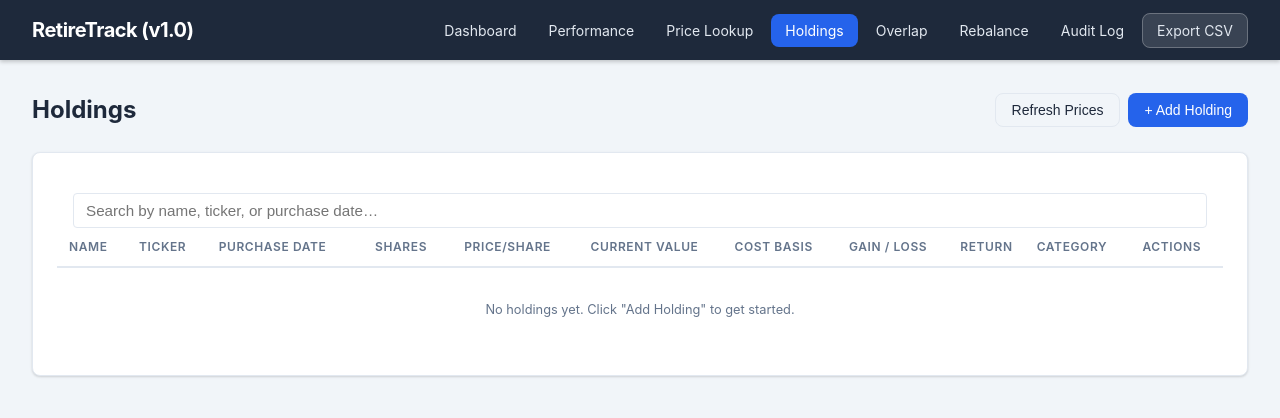
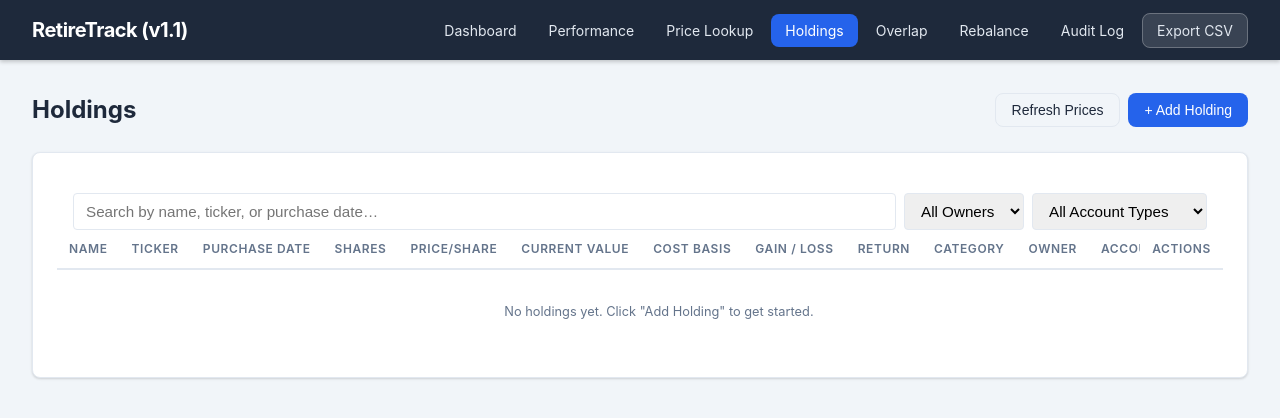
Before and after one commit to whs3/retirement-portfolio, a Flask app: page /holdings in a window 1280 px wide. Shown: the top 418 px of the page. Run offline with Flask 3, Linux system fonts and the light colour scheme; data that the repository does not hold is empty; some libraries are stand-ins or nearby versions.

Commit message:
Add Owner/Account Type fields, fix price fetching, holdings summary totals (v1.1)
- New owner and account_type columns on holdings (DB migration in init_db)
- Holdings form, table, and CSV export include owner and account type
- Holdings page: Owner and Account Type filter dropdowns; search summary now shows a totals row
- Dashboard: replaced Asset Allocation doughnut with By Owner + By Account Type doughnut charts
- Portfolio summary API returns owner_allocation and account_type_allocation breakdowns
- Rebalance: filter zero-target categories from chart and recommendations table
- Price fetching: use info.regularMarketPrice over fast_info.last_price to avoid stale NAV values
- Performance: filter out zero-share tickers to prevent NaN in portfolio series
- Bump version to v1.1

Co-Authored-By: Claude Sonnet 4.6 <noreply@anthropic.com>

```diff
--- a/app.py
+++ b/app.py
@@ -279,6 +279,16 @@ def init_db():
         conn.commit()
     except sqlite3.OperationalError:
         pass  # column already exists
+    try:
+        conn.execute("ALTER TABLE holdings ADD COLUMN owner TEXT NOT NULL DEFAULT ''")
+        conn.commit()
+    except sqlite3.OperationalError:
+        pass
+    try:
+        conn.execute("ALTER TABLE holdings ADD COLUMN account_type TEXT NOT NULL DEFAULT ''")
+        conn.commit()
+    except sqlite3.OperationalError:
+        pass
     # Migrate target_allocations: rename asset_type → category if needed
     cols = [row[1] for row in conn.execute("PRAGMA table_info(target_allocations)")]
     if "asset_type" in cols and "category" not in cols:
@@ -414,14 +424,16 @@ def add_holding():
     db = get_db()
     cur = db.execute(
         """INSERT INTO holdings
-               (name, ticker, asset_type, category, shares, cost_basis, current_value,
-                purchase_date, notes, created_at, updated_at)
-           VALUES (?, ?, ?, ?, ?, ?, ?, ?, ?, ?, ?)""",
+               (name, ticker, asset_type, category, owner, account_type, shares,
+                cost_basis, current_value, purchase_date, notes, created_at, updated_at)
+           VALUES (?, ?, ?, ?, ?, ?, ?, ?, ?, ?, ?, ?, ?)""",
         (
             data["name"].strip(),
             (data.get("ticker") or "").strip().upper(),
             data["asset_type"],
             (data.get("category") or "").strip(),
+            (data.get("owner") or "").strip(),
+            (data.get("account_type") or "").strip(),
             shares,
             cost_basis,
             current_val,
@@ -469,14 +481,16 @@ def update_holding(hid):
     now = datetime.utcnow().isoformat()
     db.execute(
         """UPDATE holdings
-           SET name=?, ticker=?, asset_type=?, category=?, shares=?, cost_basis=?,
-               current_value=?, purchase_date=?, notes=?, updated_at=?
+           SET name=?, ticker=?, asset_type=?, category=?, owner=?, account_type=?,
+               shares=?, cost_basis=?, current_value=?, purchase_date=?, notes=?, updated_at=?
            WHERE id=?""",
         (
             (data.get("name") or row["name"]).strip(),
             ticker,
             data.get("asset_type") or row["asset_type"],
             (data.get("category") if data.get("category") is not None else row["category"]).strip(),
+            (data.get("owner") if data.get("owner") is not None else (row["owner"] or "")).strip(),
+            (data.get("account_type") if data.get("account_type") is not None else (row["account_type"] or "")).strip(),
             new_shares,
             new_cost,
             new_value,
@@ -562,6 +576,25 @@ def portfolio_summary():
         for cat, val in sorted(by_category.items())
     ]
 
+    by_owner: dict[str, float] = {}
+    by_account_type: dict[str, float] = {}
+    for h in holdings:
+        owner = (h["owner"] or "Unassigned") if "owner" in h.keys() else "Unassigned"
+        acct  = (h["account_type"] or "Unassigned") if "account_type" in h.keys() else "Unassigned"
+        by_owner.setdefault(owner, 0)
+        by_owner[owner] += h["current_value"]
+        by_account_type.setdefault(acct, 0)
+        by_account_type[acct] += h["current_value"]
+
+    owner_allocation = [
+        {"owner": o, "value": v, "percentage": (v / total_value * 100) if total_value else 0}
+        for o, v in sorted(by_owner.items())
+    ]
+    account_type_allocation = [
+        {"account_type": a, "value": v, "percentage": (v / total_value * 100) if total_value else 0}
+        for a, v in sorted(by_account_type.items())
+    ]
+
     return jsonify(
         {
             "total_value": total_value,
@@ -571,6 +604,8 @@ def portfolio_summary():
             "count": len(holdings),
             "allocation": allocation,
             "category_allocation": category_allocation,
+            "owner_allocation": owner_allocation,
+            "account_type_allocation": account_type_allocation,
         }
     )
 
@@ -667,11 +702,11 @@ def get_price(ticker):
     if not _VALID_TICKER.match(symbol):
         return jsonify({"error": "Invalid ticker format"}), 400
     try:
-        t = yf.Ticker(symbol)
-        price = t.fast_info.last_price
+        t    = yf.Ticker(symbol)
+        info = t.info
+        price = info.get("regularMarketPrice") or t.fast_info.last_price
         if price is None:
             return jsonify({"error": "Price unavailable"}), 404
-        info     = t.info
         name     = info.get("longName") or info.get("shortName")
         category = info.get("category") or info.get("sector") or ""
         return jsonify({"ticker": symbol, "price": price, "name": name, "category": category})
@@ -700,12 +735,12 @@ def refresh_prices():
             updated.append(h["ticker"])
             continue
         try:
-            t     = yf.Ticker(h["ticker"])
-            price = t.fast_info.last_price
+            t        = yf.Ticker(h["ticker"])
+            info     = t.info
+            price    = info.get("regularMarketPrice") or t.fast_info.last_price
             if price is None:
                 skipped.append(h["ticker"])
                 continue
-            info     = t.info
             category = info.get("category") or info.get("sector") or h["category"]
             new_value = round(h["shares"] * price, 2)
             db.execute(
@@ -1118,6 +1153,10 @@ def get_performance():
             continue
         shares_by_ticker[ticker] = shares_by_ticker.get(ticker, 0.0) + h["shares"]
 
+    # Drop tickers whose net shares are zero — they contribute nothing and
+    # produce NaN values (NaN * 0 = NaN in pandas) that break JSON serialization.
+    shares_by_ticker = {t: s for t, s in shares_by_ticker.items() if s != 0}
+
     end_dt   = datetime.now()
     start_dt = end_dt - timedelta(days=375)   # a little extra so we can trim to 365
 
@@ -1150,7 +1189,7 @@ def get_performance():
     untracked   = []
     for ticker, shares in shares_by_ticker.items():
         if ticker in close.columns and not close[ticker].isna().all():
-            portfolio = portfolio + close[ticker].ffill() * shares
+            portfolio = portfolio + close[ticker].ffill().fillna(0) * shares
         else:
             untracked.append(ticker)
             constant_value += shares_by_ticker[ticker]   # treat as constant
@@ -1183,7 +1222,7 @@ def get_performance():
     for ticker, shares in shares_by_ticker.items():
         if ticker not in close.columns:
             continue
-        series = (close[ticker].ffill() * shares).reindex(portfolio.index).ffill()
+        series = (close[ticker].ffill() * shares).reindex(portfolio.index).ffill().fillna(0)
         h_values = [round(float(v), 2) for v in series.values]
         holdings_series.append({
             "ticker": ticker,
@@ -1446,7 +1485,7 @@ def export_csv():
     writer = csv.writer(output)
     writer.writerow(
         [
-            "Name", "Ticker", "Asset Type", "Shares",
+            "Name", "Ticker", "Asset Type", "Owner", "Account Type", "Shares",
             "Cost Basis ($)", "Current Value ($)",
             "Gain/Loss ($)", "Gain/Loss (%)",
             "Purchase Date", "Notes",
@@ -1460,6 +1499,8 @@ def export_csv():
                 h["name"],
                 h["ticker"],
                 h["asset_type"].replace("_", " ").title(),
+                h["owner"] or "",
+                h["account_type"] or "",
                 h["shares"],
                 f"{h['cost_basis']:.2f}",
                 f"{h['current_value']:.2f}",
--- a/static/js/holdings.js
+++ b/static/js/holdings.js
@@ -41,10 +41,12 @@ function sortHoldings(col) {
 
 function renderTable() {
   const tbody = document.getElementById('holdingsBody');
-  const query = (document.getElementById('holdingsSearch')?.value ?? '').trim().toLowerCase();
+  const query           = (document.getElementById('holdingsSearch')?.value ?? '').trim().toLowerCase();
+  const ownerFilter     = document.getElementById('ownerFilter')?.value ?? '';
+  const accountFilter   = document.getElementById('accountTypeFilter')?.value ?? '';
 
   if (!holdings.length) {
-    tbody.innerHTML = `<tr><td colspan="11" class="text-center text-muted" style="padding:2rem">
+    tbody.innerHTML = `<tr><td colspan="13" class="text-center text-muted" style="padding:2rem">
       No holdings yet. Click "Add Holding" to get started.</td></tr>`;
     return;
   }
@@ -64,11 +66,13 @@ function renderTable() {
     return (av - bv) * sortDir;
   });
 
-  const filtered = query
+  const filtered = (query || ownerFilter || accountFilter)
     ? rows.filter(h =>
-        (h.name          ?? '').toLowerCase().includes(query) ||
-        (h.ticker        ?? '').toLowerCase().includes(query) ||
-        (h.purchase_date ?? '').toLowerCase().includes(query)
+        (!query || (h.name ?? '').toLowerCase().includes(query) ||
+                   (h.ticker ?? '').toLowerCase().includes(query) ||
+                   (h.purchase_date ?? '').toLowerCase().includes(query)) &&
+        (!ownerFilter   || h.owner === ownerFilter) &&
+        (!accountFilter || h.account_type === accountFilter)
       )
     : rows;
 
@@ -77,8 +81,50 @@ function renderTable() {
     el.textContent = el.dataset.col === sortCol ? (sortDir === 1 ? ' ↑' : ' ↓') : '';
   });
 
+  const summaryEl = document.getElementById('searchSummary');
+  if ((query || ownerFilter || accountFilter) && filtered.length) {
+    const byTicker = {};
+    for (const h of filtered) {
+      const t = h.ticker || '—';
+      if (!byTicker[t]) byTicker[t] = { shares: 0, current_value: 0 };
+      byTicker[t].shares        += h.shares;
+      byTicker[t].current_value += h.current_value;
+    }
+    const entries = Object.entries(byTicker).sort(([a], [b]) => a.localeCompare(b));
+    const totalShares = entries.reduce((sum, [, s]) => sum + s.shares, 0);
+    const totalValue  = entries.reduce((sum, [, s]) => sum + s.current_value, 0);
+    const summaryRows = entries.map(([ticker, s]) => {
+        const sharesStr = s.shares !== 0 ? parseFloat(s.shares.toFixed(6)).toString() : '—';
+        return `<tr>
+          <td style="padding:0.2rem 1.5rem 0.2rem 0"><strong>${esc(ticker)}</strong></td>
+          <td style="padding:0.2rem 1.5rem 0.2rem 0;text-align:right">${sharesStr}</td>
+          <td style="padding:0.2rem 0;text-align:right">${fmt(s.current_value)}</td>
+        </tr>`;
+      }).join('');
+    const totalSharesStr = totalShares !== 0 ? parseFloat(totalShares.toFixed(6)).toString() : '—';
+    const totalRow = `<tr style="border-top:2px solid var(--border,#dee2e6)">
+      <td style="padding:0.3rem 1.5rem 0.2rem 0"><strong>Total</strong></td>
+      <td style="padding:0.3rem 1.5rem 0.2rem 0;text-align:right"><strong>${totalSharesStr}</strong></td>
+      <td style="padding:0.3rem 0;text-align:right"><strong>${fmt(totalValue)}</strong></td>
+    </tr>`;
+    summaryEl.innerHTML = `
+      <div style="font-size:0.8rem;color:var(--text-muted,#6c757d);margin-bottom:0.35rem;text-transform:uppercase;letter-spacing:0.05em">Search summary by ticker</div>
+      <table style="border-collapse:collapse;font-size:0.9rem">
+        <thead><tr>
+          <th style="text-align:left;padding:0.2rem 1.5rem 0.2rem 0;border-bottom:1px solid var(--border,#dee2e6)">Ticker</th>
+          <th style="text-align:right;padding:0.2rem 1.5rem 0.2rem 0;border-bottom:1px solid var(--border,#dee2e6)">Total Shares</th>
+          <th style="text-align:right;padding:0.2rem 0;border-bottom:1px solid var(--border,#dee2e6)">Total Current Value</th>
+        </tr></thead>
+        <tbody>${summaryRows}${totalRow}</tbody>
+      </table>`;
+    summaryEl.style.display = 'block';
+  } else {
+    summaryEl.style.display = 'none';
+    summaryEl.innerHTML = '';
+  }
+
   if (!filtered.length) {
-    tbody.innerHTML = `<tr><td colspan="11" class="text-center text-muted" style="padding:2rem">
+    tbody.innerHTML = `<tr><td colspan="13" class="text-center text-muted" style="padding:2rem">
       No holdings match your search.</td></tr>`;
     return;
   }
@@ -98,6 +144,8 @@ function renderTable() {
       <td class="text-right ${cls}">${fmt(h.gain)}</td>
       <td class="text-right ${cls}">${(h.gain >= 0 ? '+' : '')}${h.gainPct.toFixed(2)}%</td>
       <td>${esc(h.category) || '—'}</td>
+      <td>${esc(h.owner) || '—'}</td>
+      <td>${esc(h.account_type) || '—'}</td>
       <td class="col-actions">
         <button class="btn btn-sm btn-secondary" onclick="openModal(${h.id})">Edit</button>
         <button class="btn btn-sm btn-danger"    onclick="deleteHolding(${h.id}, '${esc(h.name)}')">Delete</button>
@@ -125,8 +173,10 @@ function openModal(id = null) {
     document.getElementById('shares').value       = h.shares;
     document.getElementById('costBasis').value    = h.cost_basis;
     document.getElementById('currentValue').value = h.current_value;
-    document.getElementById('purchaseDate').value = h.purchase_date;
-    document.getElementById('notes').value        = h.notes;
+    document.getElementById('purchaseDate').value  = h.purchase_date;
+    document.getElementById('notes').value         = h.notes;
+    document.getElementById('owner').value         = h.owner || '';
+    document.getElementById('accountType').value   = h.account_type || '';
   } else {
     title.textContent     = 'Add Holding';
     submitBtn.textContent = 'Add Holding';
@@ -168,6 +218,8 @@ async function submitForm(event) {
     current_value: parseFloat(document.getElementById('currentValue').value),
     purchase_date: document.getElementById('purchaseDate').value,
     notes:         document.getElementById('notes').value,
+    owner:         document.getElementById('owner').value,
+    account_type:  document.getElementById('accountType').value,
   };
 
   const id     = document.getElementById('holdingId').value;
--- a/static/js/rebalance.js
+++ b/static/js/rebalance.js
@@ -103,8 +103,9 @@ async function saveAllocations(event) {
 async function loadRebalance() {
   const res  = await fetch('/api/rebalance');
   const data = await res.json();
-  renderRebalanceChart(data.recommendations);
-  renderRecommendations(data.recommendations, data.total_value);
+  const recs = data.recommendations.filter(r => r.target_pct !== 0);
+  renderRebalanceChart(recs);
+  renderRecommendations(recs, data.total_value);
 }
 
 function renderRebalanceChart(recs) {
--- a/templates/base.html
+++ b/templates/base.html
@@ -26,7 +26,7 @@
 <body>
 
 <nav class="navbar">
-  <div class="nav-brand">RetireTrack (v1.0)</div>
+  <div class="nav-brand">RetireTrack (v1.1)</div>
   <ul class="nav-links">
     <li><a href="/"          {% if request.endpoint == 'dashboard'       %}class="active"{% endif %}>Dashboard</a></li>
     <li><a href="/performance" {% if request.endpoint == 'performance_page' %}class="active"{% endif %}>Performance</a></li>
--- a/templates/holdings.html
+++ b/templates/holdings.html
@@ -12,10 +12,29 @@
 <div id="refreshStatus" style="display:none" class="alert"></div>
 
 <div class="card">
-  <div style="padding:1rem 1rem 0">
+  <div style="padding:1rem 1rem 0;display:flex;gap:0.5rem;flex-wrap:wrap">
     <input type="search" id="holdingsSearch" placeholder="Search by name, ticker, or purchase date…"
-      style="width:100%;padding:0.5rem 0.75rem;border:1px solid var(--border,#dee2e6);border-radius:4px;font-size:0.95rem">
+      style="flex:1;min-width:200px;padding:0.5rem 0.75rem;border:1px solid var(--border,#dee2e6);border-radius:4px;font-size:0.95rem">
+    <select id="ownerFilter" onchange="renderTable()"
+      style="padding:0.5rem 0.75rem;border:1px solid var(--border,#dee2e6);border-radius:4px;font-size:0.95rem">
+      <option value="">All Owners</option>
+      <option value="Akiko">Akiko</option>
+      <option value="Bill">Bill</option>
+      <option value="Joint">Joint</option>
+    </select>
+    <select id="accountTypeFilter" onchange="renderTable()"
+      style="padding:0.5rem 0.75rem;border:1px solid var(--border,#dee2e6);border-radius:4px;font-size:0.95rem">
+      <option value="">All Account Types</option>
+      <option value="401k">401k</option>
+      <option value="403b">403b</option>
+      <option value="Broker">Broker</option>
+      <option value="Cash Management">Cash Management</option>
+      <option value="IRA">IRA</option>
+      <option value="Rollover IRA">Rollover IRA</option>
+      <option value="Roth IRA">Roth IRA</option>
+    </select>
   </div>
+  <div id="searchSummary" style="display:none;padding:0.75rem 1rem;border-top:1px solid var(--border,#dee2e6)"></div>
   <div class="table-responsive">
     <table class="table table-holdings">
       <thead>
@@ -30,11 +49,13 @@
           <th class="th-sortable text-right" onclick="sortHoldings('gain')">Gain / Loss <span class="sort-indicator" data-col="gain"></span></th>
           <th class="th-sortable text-right" onclick="sortHoldings('gainPct')">Return <span class="sort-indicator" data-col="gainPct"></span></th>
           <th class="th-sortable" onclick="sortHoldings('category')">Category <span class="sort-indicator" data-col="category"></span></th>
+          <th class="th-sortable" onclick="sortHoldings('owner')">Owner <span class="sort-indicator" data-col="owner"></span></th>
+          <th class="th-sortable" onclick="sortHoldings('account_type')">Account <span class="sort-indicator" data-col="account_type"></span></th>
           <th class="col-actions">Actions</th>
         </tr>
       </thead>
       <tbody id="holdingsBody">
-        <tr><td colspan="11" class="text-center text-muted">Loading…</td></tr>
+        <tr><td colspan="13" class="text-center text-muted">Loading…</td></tr>
       </tbody>
     </table>
   </div>
@@ -79,6 +100,30 @@
         </div>
 
         <div class="form-group">
+          <label for="owner">Owner</label>
+          <select id="owner">
+            <option value="">— Unassigned —</option>
+            <option value="Akiko">Akiko</option>
+            <option value="Bill">Bill</option>
+            <option value="Joint">Joint</option>
+          </select>
+        </div>
+
+        <div class="form-group">
+          <label for="accountType">Account Type</label>
+          <select id="accountType">
+            <option value="">— Unassigned —</option>
+            <option value="401k">401k</option>
+            <option value="403b">403b</option>
+            <option value="Broker">Broker</option>
+            <option value="Cash Management">Cash Management</option>
+            <option value="IRA">IRA</option>
+            <option value="Rollover IRA">Rollover IRA</option>
+            <option value="Roth IRA">Roth IRA</option>
+          </select>
+        </div>
+
+        <div class="form-group">
           <label for="shares">Shares / Units <small style="font-weight:normal;color:var(--text-muted)">(negative = sell)</small></label>
           <input type="number" id="shares" step="0.000001" placeholder="0">
         </div>
```
Also changed, not shown: CLAUDE.md (+7 -4 lines), static/js/dashboard.js (+123 -7 lines), templates/dashboard.html (+26 -9 lines).
